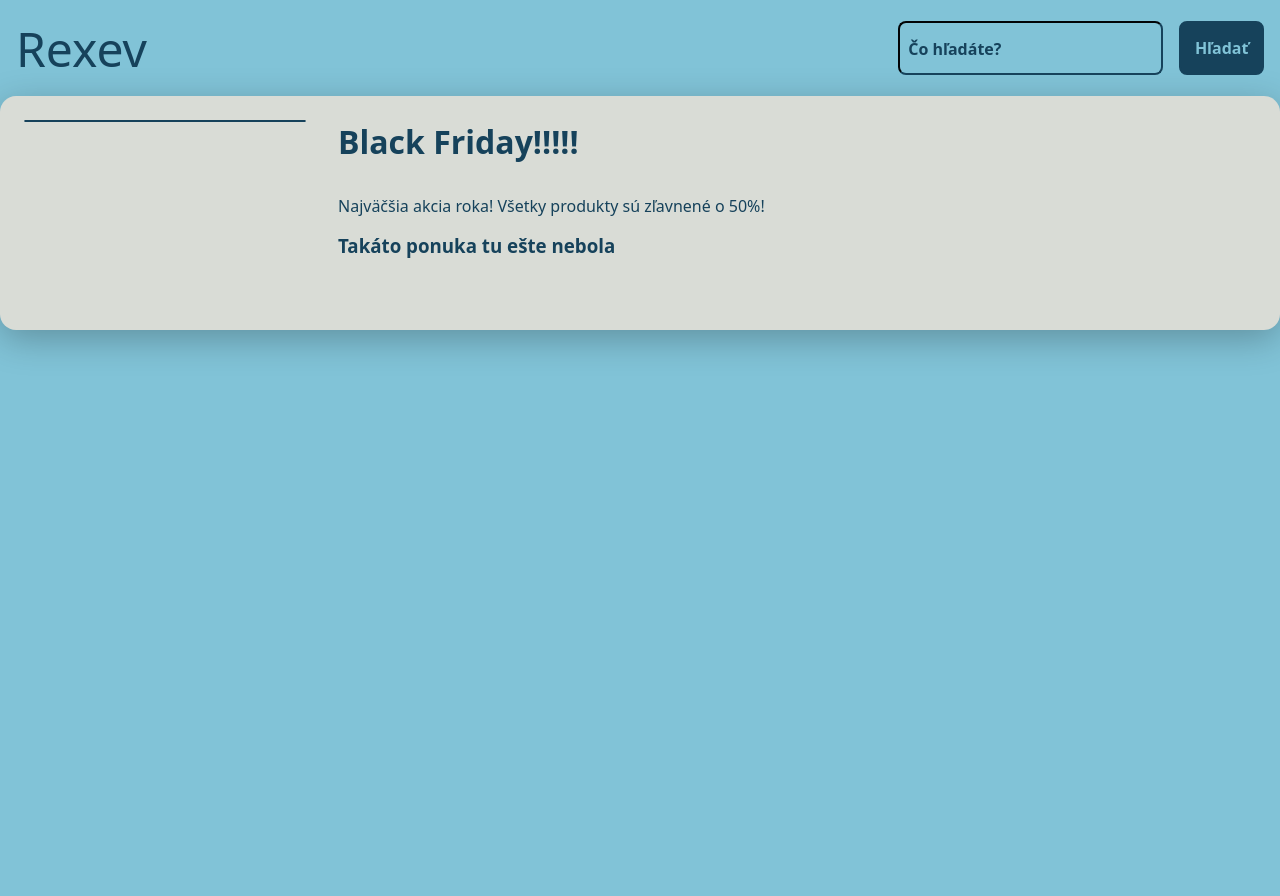
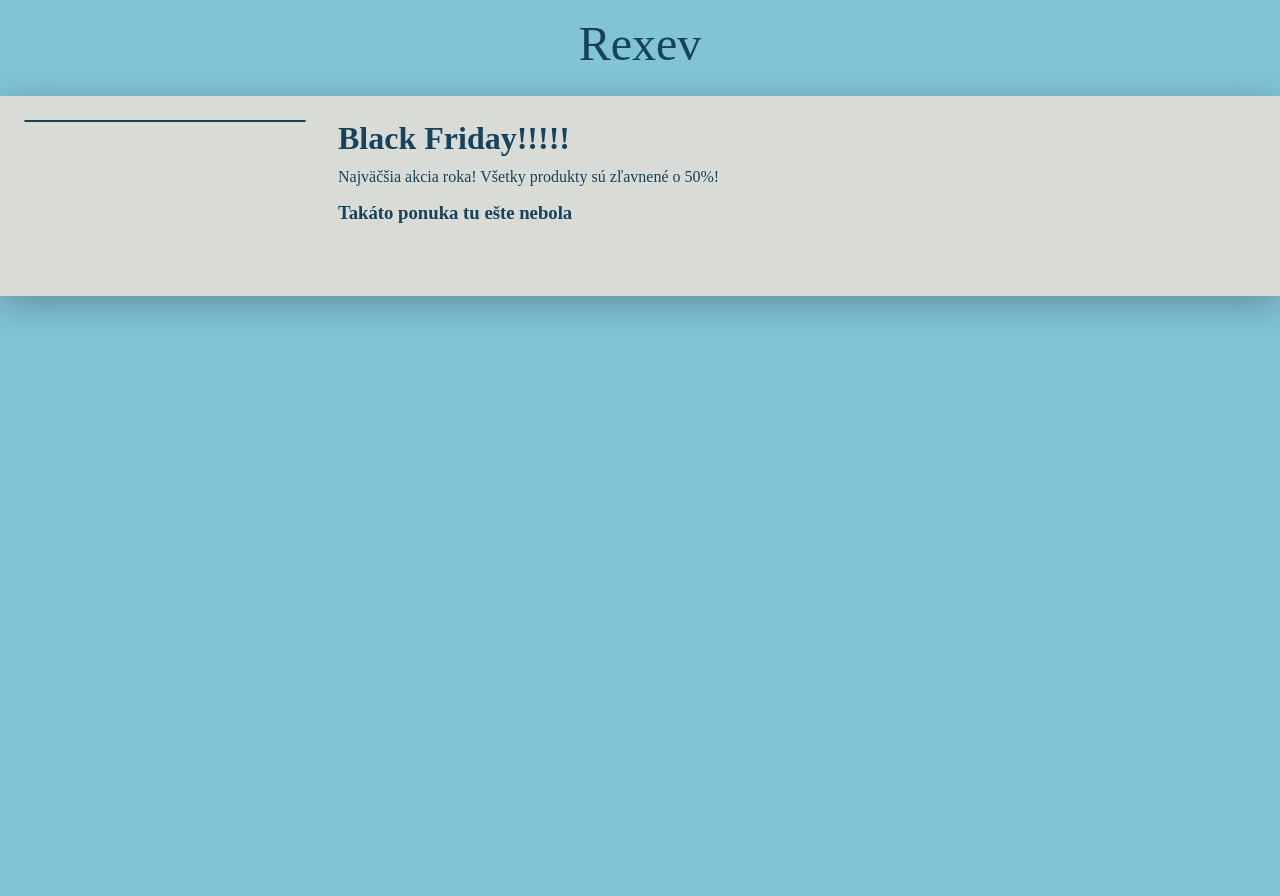
Before and after one commit to Narw0x/Tono, a PHP site: page / in a window 1280 px wide. Run offline with PHP 8.4, Linux system fonts and the light colour scheme; data that the repository does not hold is empty.

Commit message:
martin je frajer

```diff
--- a/partials/header.php
+++ b/partials/header.php
@@ -6,6 +6,9 @@
     <title><?php echo isset($zvoleny_produkt) ? implode('', array_column($zvoleny_produkt, 'nazov')): "Rexev" ?></title>
     <link rel="stylesheet" href="style/style.css">
     <link rel="stylesheet" href="../../Tono/style/style.css">
+    <link rel="preconnect" href="https://fonts.googleapis.com">
+<link rel="preconnect" href="https://fonts.gstatic.com" crossorigin>
+<link href="https://fonts.googleapis.com/css2?family=Roboto&display=swap" rel="stylesheet">
 </head>
 <body>
 <header class="main-hdr">
@@ -13,11 +16,5 @@
         <div class="nav-logo">
             <a class="" href="index.php">Rexev</a>
         </div>
-        <div class="nav-srch">
-            <form method="post" action="products.php" >
-                <input id="srchFld" placeholder="Čo hľadáte?" type="text" />
-                <button type="submit" id="submitButton" >Hľadať</button>
-            </form>
-        </div>
     </div>
 </header>
--- a/style/style.css
+++ b/style/style.css
@@ -23,7 +23,7 @@ a {
   max-width: 1480px;
   height: 6rem;
   display: flex;
-  justify-content: space-between;
+  justify-content: center;
 }
 .main-hdr .nav .nav-logo {
   padding: 1rem;
@@ -32,6 +32,7 @@ a {
   text-decoration: none;
   font-size: 3rem;
   color: #16425B;
+  font-family: "Lora", serif;
 }
 .main-hdr .nav .nav-srch {
   padding: 1rem;
@@ -85,7 +86,6 @@ a {
   max-width: 1480px;
   display: flex;
   padding: 1rem;
-  border-radius: 1rem;
   box-shadow: 0px 9px 36px -1px rgba(0, 0, 0, 0.27);
   background-color: #D9DCD6;
   padding-bottom: 3rem;
@@ -149,13 +149,15 @@ a {
   transform: scale(1.01);
 }
 .main-page .span-9 h1 {
-  margin-bottom: 2rem;
+  margin-bottom: 0.7rem;
   color: #16425B;
+  font-family: "Lora", serif;
 }
 .main-page .span-9 h3, .main-page .span-9 p {
   margin-top: 0.5;
   margin-bottom: 1rem;
   color: #16425B;
+  font-family: "Lora", serif;
 }
 .main-page .span-9 .container-categories {
   border: 0.1rem solid rgb(221, 221, 221);
--- a/style/style.scss
+++ b/style/style.scss
@@ -43,13 +43,14 @@ a{
         max-width: 1480px;
         height: 6rem;
         display: flex;
-        justify-content: space-between;
+        justify-content: center;
         .nav-logo{
             padding: 1rem;
             a{
                 text-decoration: none;
                 font-size: 3rem;
                 color: #16425B;
+                font-family: 'Lora', serif;
 
             }
         }
@@ -94,7 +95,6 @@ a{
     max-width: 1480px;
     display: flex;
     padding: 1rem;
-    border-radius: 1rem;
     -webkit-box-shadow: 0px 9px 36px -1px rgba(0,0,0,0.27);
     -moz-box-shadow: 0px 9px 36px -1px rgba(0,0,0,0.27);
     box-shadow: 0px 9px 36px -1px rgba(0,0,0,0.27);
@@ -162,14 +162,16 @@ a{
         }
 
         h1{
-            margin-bottom: 2rem;
+            margin-bottom: 0.7rem;
             color: #16425B;
+            font-family: 'Lora', serif;
         }
         h3, p
         {
             margin-top: 0.5;
             margin-bottom: 1rem;
             color: #16425B;
+            font-family: 'Lora', serif;
         }
         .container-categories {
             border: 0.1rem solid rgb(221, 221, 221);
```
Also changed, not shown: config.php (deleted, +0 -16 lines), 1 other file.
